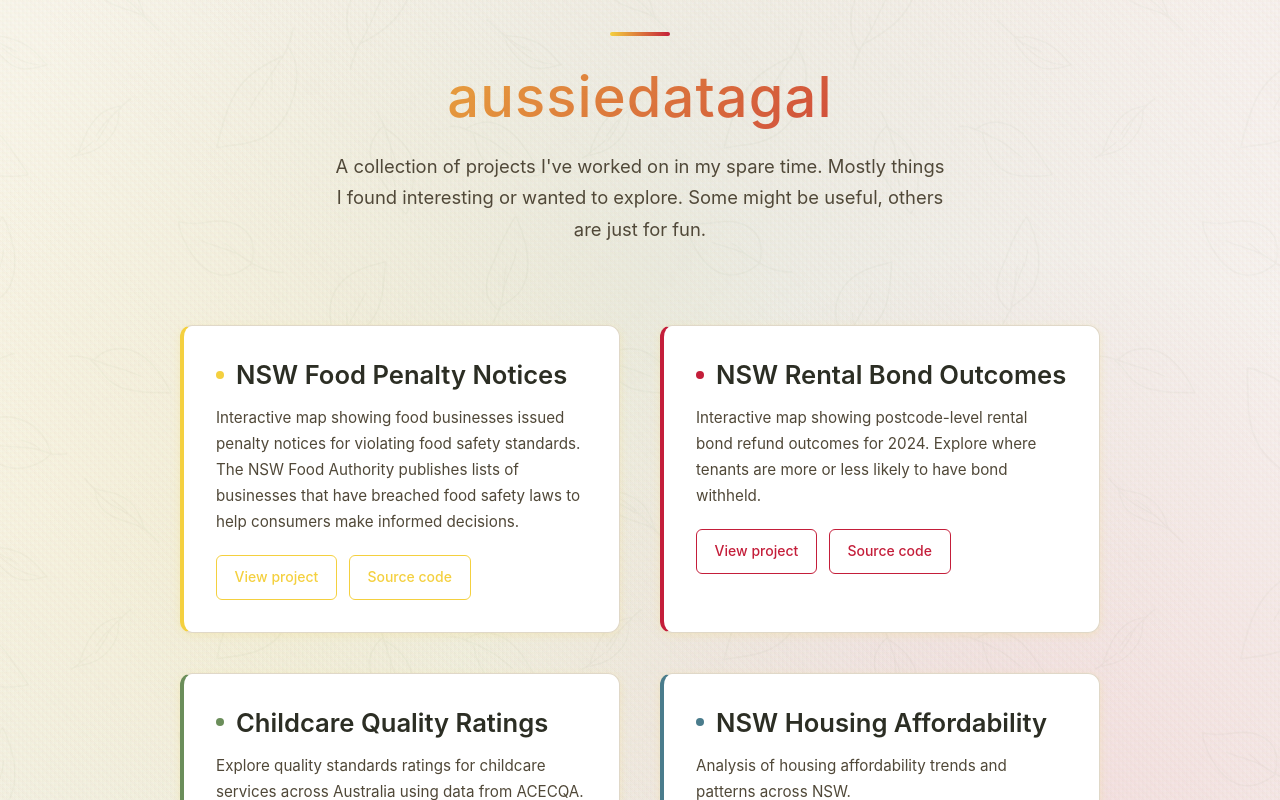
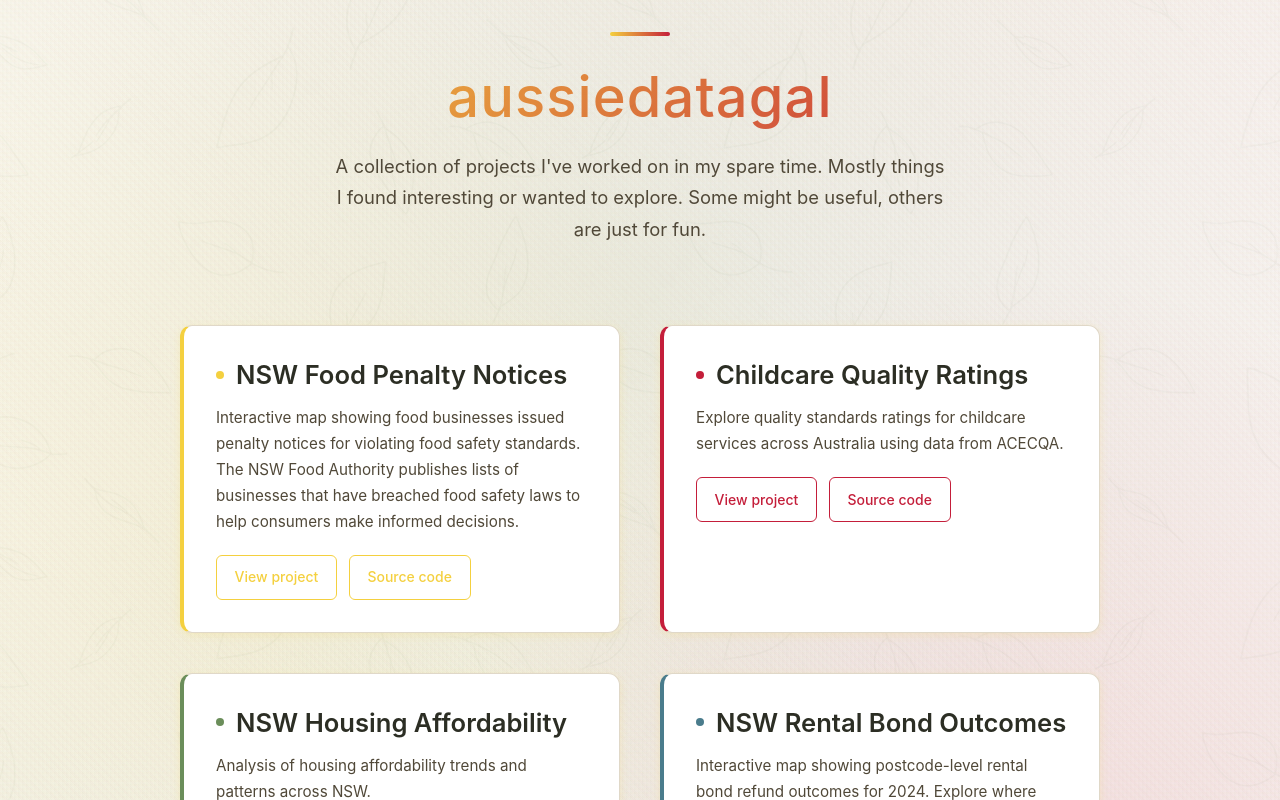
Before and after one commit to aussiedatagal/aussiedatagal.github.io, a React (Create React App) app: page / in a window 1280 px wide. Shown: the top 800 px of the page. Built offline with nearby package versions, Linux system fonts and the light colour scheme; a web font is replaced by a local one.

Commit message:
Reorder project list

```diff
--- a/src/projects.js
+++ b/src/projects.js
@@ -5,13 +5,6 @@ export const projects = [
     description: 'Interactive map showing food businesses issued penalty notices for violating food safety standards. The NSW Food Authority publishes lists of businesses that have breached food safety laws to help consumers make informed decisions.',
     liveUrl: 'https://aussiedatagal.github.io/nsw-food-penalty-map/',
     repoUrl: 'https://github.com/aussiedatagal/nsw-food-penalty-map'
-  },
-  {
-    id: 'nsw-rent-bond-refunds',
-    title: 'NSW Rental Bond Outcomes',
-    description: 'Interactive map showing postcode-level rental bond refund outcomes for 2024. Explore where tenants are more or less likely to have bond withheld.',
-    liveUrl: 'https://aussiedatagal.github.io/nsw-rent-bond-refunds/',
-    repoUrl: 'https://github.com/aussiedatagal/nsw-rent-bond-refunds'
   },
   {
     id: 'childcare-quality-ratings',
@@ -28,6 +21,13 @@ export const projects = [
     repoUrl: 'https://github.com/aussiedatagal/nsw-housing-affordability'
   },
   {
+    id: 'nsw-rent-bond-refunds',
+    title: 'NSW Rental Bond Outcomes',
+    description: 'Interactive map showing postcode-level rental bond refund outcomes for 2024. Explore where tenants are more or less likely to have bond withheld.',
+    liveUrl: 'https://aussiedatagal.github.io/nsw-rent-bond-refunds/',
+    repoUrl: 'https://github.com/aussiedatagal/nsw-rent-bond-refunds'
+  },
+  {
     id: 'nsw-rent-vs-mortgage',
     title: 'NSW Rent vs Mortgage',
     description: 'Comparison of rental costs versus mortgage payments across NSW postcodes.',
```
